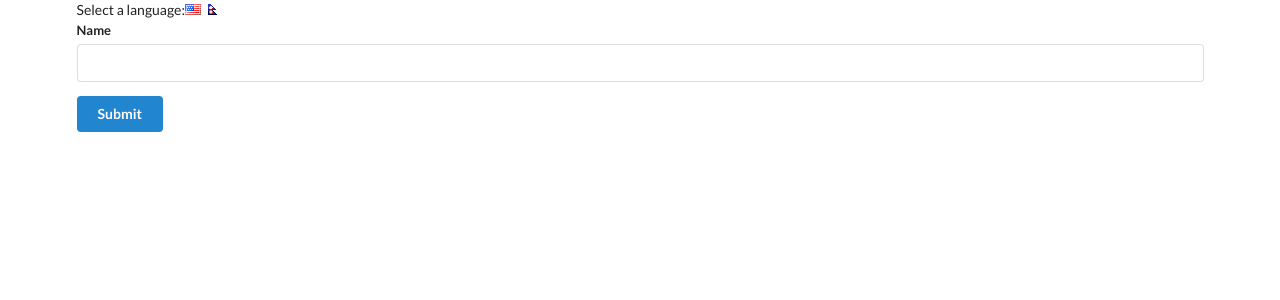
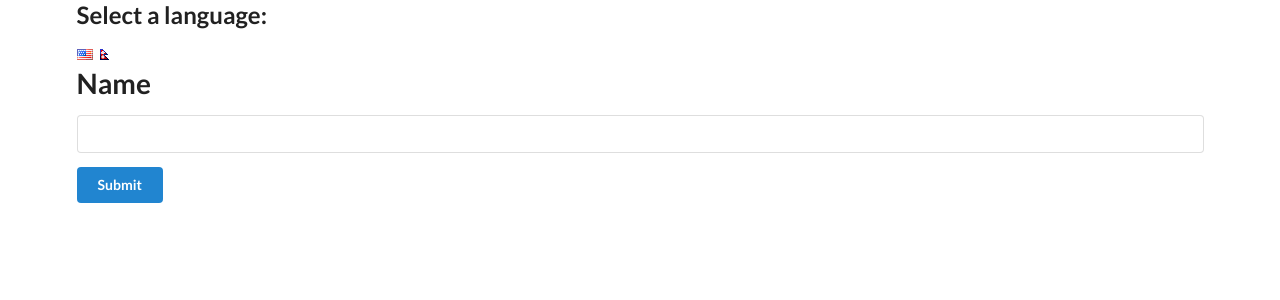
Before and after one commit to colson0x1/language-translate, a React (Create React App) app: page / in a window 1280 px wide. Shown: the top 300 px of the page. Built offline with nearby package versions, Linux system fonts and the light colour scheme.

Commit message:
create context objects and consume context value: communicate the currently selected language from app component down to both the button and the field components

```diff
--- a/src/components/App.jsx
+++ b/src/components/App.jsx
@@ -1,5 +1,15 @@
 import React from 'react';
 import UserCreate from './UserCreate';
+
+/* Context
+ * Two ways to get information in to the context object: (Source of data)
+ * We can either create a default value to the context object OR
+ * we can create a Provider Component in the Parent Component
+ *
+ * Two ways to get information out of the context object: (Thing that uses data)
+ * We can receive the data either by referencing `this.context` or by
+ * creating a component called a Consumer inside of the nested child.
+ */
 
 class App extends React.Component {
   state = { language: 'english' };
@@ -12,7 +22,7 @@ class App extends React.Component {
     return (
       <div className='ui container'>
         <div>
-          Select a language:
+          <h2>Select a language:</h2>
           <i
             className='flag us'
             onClick={() => this.onLanguageChange('english')}
--- a/src/components/Button.jsx
+++ b/src/components/Button.jsx
@@ -1,8 +1,35 @@
 import React from 'react';
+import LanguageContext from '../contexts/LanguageContext';
 
+// To get the context object
+// We're going to first set up something called the context type.
+// That is going to essentially link our button component to the context object.
+// And to actually reference the information that's inside the context object,
+// we're going to make use of the `this.context` property.
 class Button extends React.Component {
+  // Hooking up a context object to a Class Component
+  // `contextType` property is a very special name. anything else is not
+  // going to work. like myContextType won't work
+  // What static contextType does is, it adds property to our Class itself
+  // Anytime we create an instance of a component by writing out something like
+  // <Button />, that is creating an instance of the Button Class.
+  // Anytime we add methods to a class or anytime that we update say our
+  // state property or anything like that, we're changing properties that
+  // are assigned to an instance of our class.
+  // When we make use of the static keyword, we're adding a property directly to
+  // the Class itself.
+  // So the line of code we see see there with static is identical to writing out
+  // Button.contextType = LanguageContext;
+  // We can setup contextType property by making use of either methods:
+  // Either `static contextType = LanguageContext` inside of Class Decoration
+  // OR: `Button.contextType = LanguageContext` after creating the Class.
+  static contextType = LanguageContext;
+
   render() {
-    return <button className='ui button primary'>Submit</button>;
+    // console.log(this.context);
+    const text = this.context === 'english' ? 'Submit' : 'पेश गर्नुहोस्';
+
+    return <button className='ui button primary'>{text}</button>;
   }
 }
 
--- a/src/components/Field.jsx
+++ b/src/components/Field.jsx
@@ -1,10 +1,20 @@
 import React from 'react';
+import LanguageContext from '../contexts/LanguageContext';
 
 class Field extends React.Component {
+  // This forms a link between our Class and the Context object
+  // So now we can reference the value inside the context object with
+  // `this.context` from inside of our Component
+  static contextType = LanguageContext;
+
   render() {
+    const text = this.context === 'english' ? 'Name' : 'नाम';
+
     return (
       <div className='ui field'>
-        <label>Name</label>
+        <h1>
+          <label>{text}</label>
+        </h1>
         <input />
       </div>
     );
--- /dev/null
+++ b/src/contexts/LanguageContext.js
@@ -0,0 +1,15 @@
+/* @ The purpose of this file is to create a Context Object and Export it */
+// The reason we're putting this into a separate file is that we can import
+// the context object into only the component files that we care about.
+// In our application, we only want to connect this context object to our
+// App, Button and the Field Component
+// No other component needs to get access to the language context
+// So that is why we're creating it inside of a separate file. Its so that
+// we can only make use of it where we actually want to connect it.
+
+// Creating Context Object
+import React from 'react';
+
+// Adding english as the default selected language on the screen
+// So the default value for the context object is the string 'english'
+export default React.createContext('english');
```
